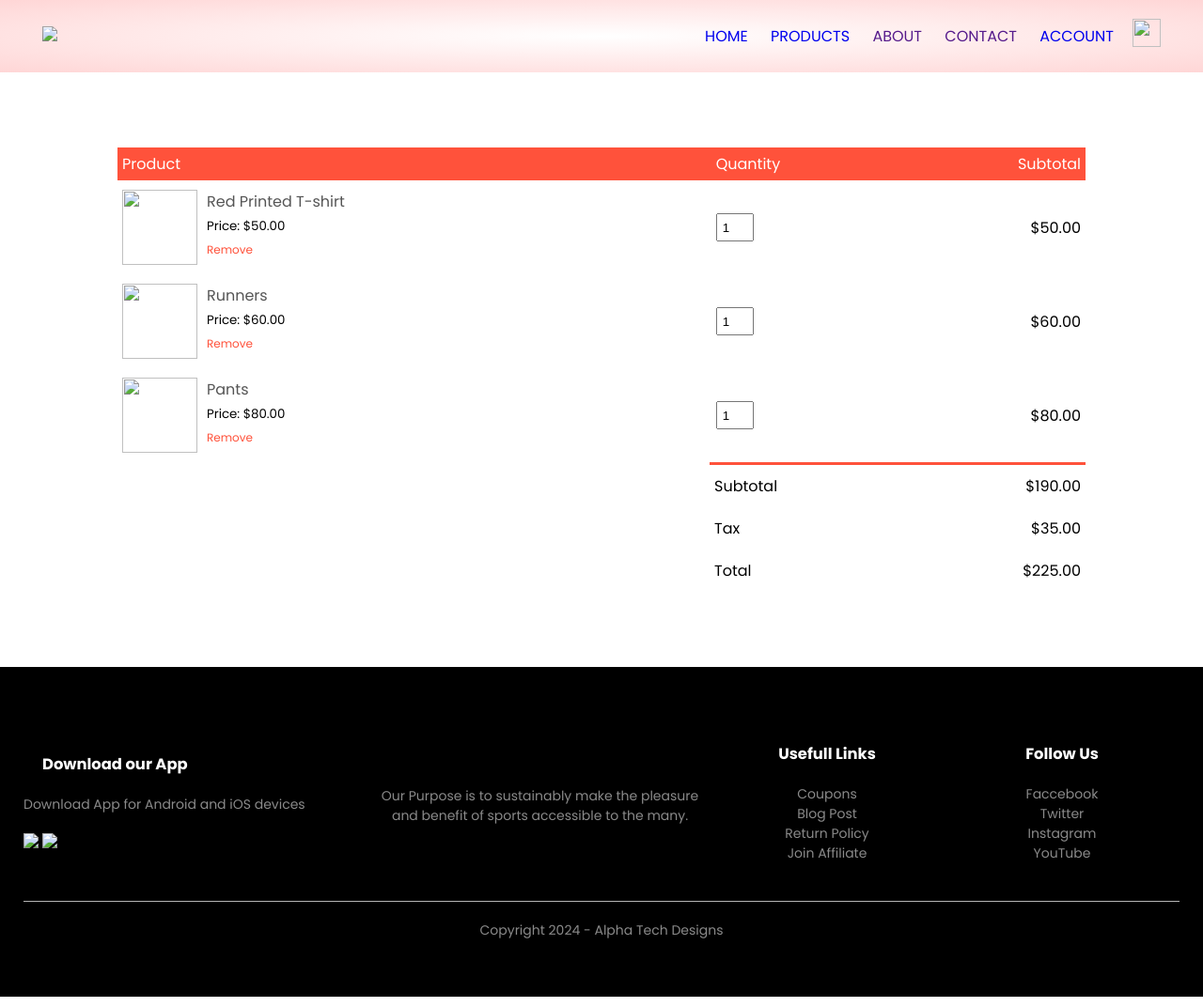
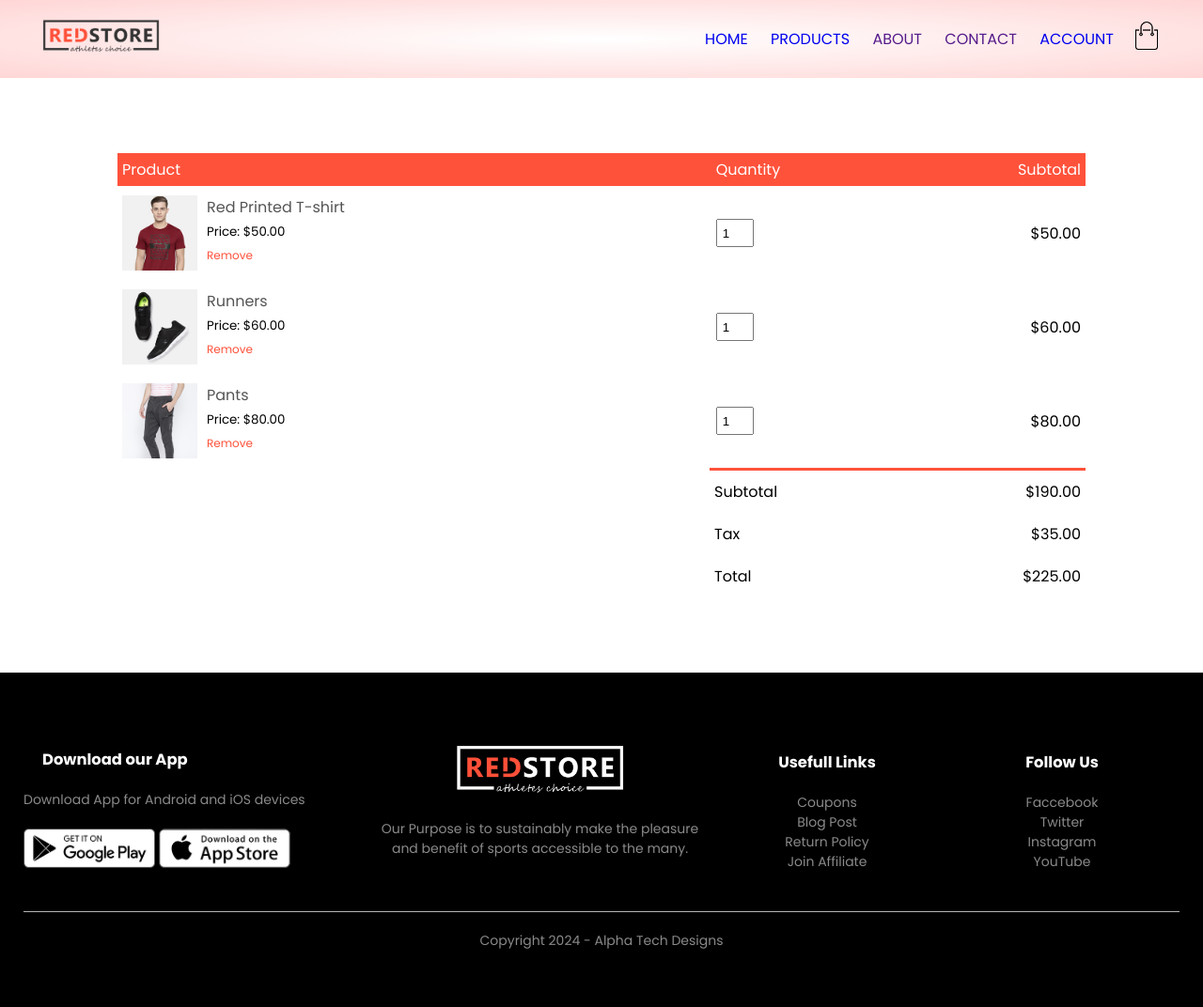
Before and after one commit to beniabazi/ecom_temp, a plain HTML site: page cart.html in a window 1280 px wide. Shown: the whole page at 94% size. Drawn offline with Linux system fonts and the light colour scheme; the site is published under a folder, as on GitHub Pages, so addresses that start at the root find nothing.

Commit message:
Update cart.html

```diff
--- a/cart.html
+++ b/cart.html
@@ -17,7 +17,7 @@
         <div class="container">
             <div class="navbar">
                 <div class="logo">
-                    <a href="index.html"><img src="/images/logo.png" width="125px"></a>
+                    <a href="index.html"><img src="images/logo.png" width="125px"></a>
                 </div>
                 <nav>
                     <ul id="MenuItems">
@@ -28,8 +28,8 @@
                         <li><a href="account.html">ACCOUNT</a></li>
                     </ul>
                 </nav>
-                <a href="cart.html"><img src="/images/cart.png" width="30px" height="30px"></a>
-                <img src="/images/menu.png" class="menu-icon" onclick="menutoggle()">
+                <a href="cart.html"><img src="images/cart.png" width="30px" height="30px"></a>
+                <img src="images/menu.png" class="menu-icon" onclick="menutoggle()">
             </div>
         </div>
     </div>
@@ -45,7 +45,7 @@
         <tr>
             <td>
                 <div class="cart-info">
-                    <img src="/images/buy-1.jpg" alt="">
+                    <img src="images/buy-1.jpg" alt="">
                     <div>
                         <p>Red Printed T-shirt</p>
                         <small>Price: $50.00</small>
@@ -60,7 +60,7 @@
         <tr>
             <td>
                 <div class="cart-info">
-                    <img src="/images/buy-2.jpg" alt="">
+                    <img src="images/buy-2.jpg" alt="">
                     <div>
                         <p>Runners</p>
                         <small>Price: $60.00</small>
@@ -75,7 +75,7 @@
         <tr>
             <td>
                 <div class="cart-info">
-                    <img src="/images/buy-3.jpg" alt="">
+                    <img src="images/buy-3.jpg" alt="">
                     <div>
                         <p>Pants</p>
                         <small>Price: $80.00</small>
@@ -126,12 +126,12 @@
                 <h3>Download our App</h3>
                 <p>Download App for Android and iOS devices</p>
                 <div class="app-logo">
-                    <img src="/images/play-store.png">
-                    <img src="/images/app-store.png">
+                    <img src="images/play-store.png">
+                    <img src="images/app-store.png">
                 </div>
             </div>
             <div class="footer-col-2">
-                <img src="/images/logo-white.png" alt="">
+                <img src="images/logo-white.png" alt="">
                 <p>Our Purpose is to sustainably make the pleasure and benefit of sports accessible to the many.</p>
             </div>
             <div class="footer-col-3">
```
